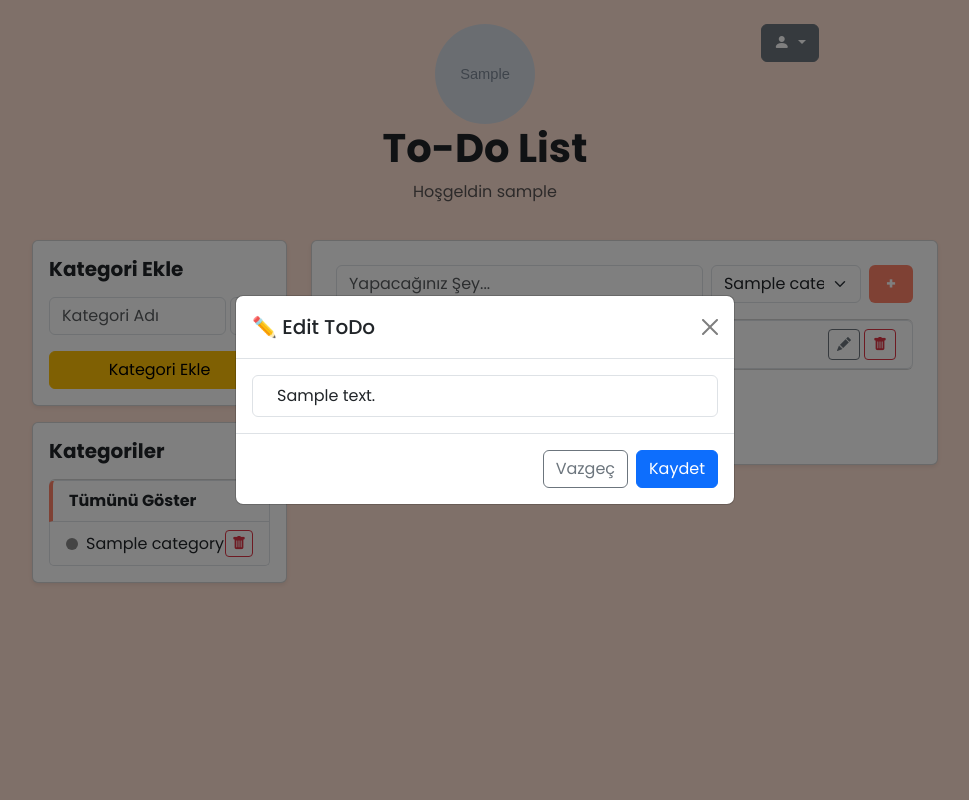
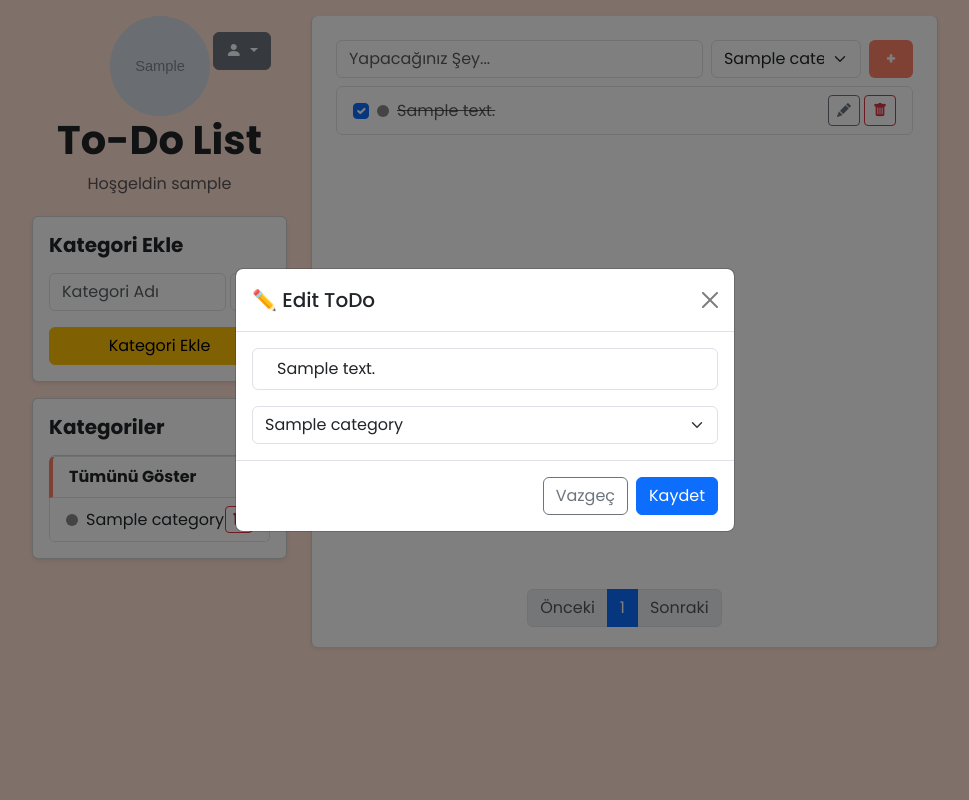
Before and after one commit to kadrzeybek/to-do_list, a PHP site: page / in a window 1280 px wide, after a click that opens the changed part. Shown: the whole page, without its empty margins (155-1124 px from the left). Run offline with PHP 8.4, Linux system fonts and the light colour scheme; the visitor is signed in with stand-in values (Sample User, id 1); tables that the repository leaves empty or names only in its code hold one stand-in row (values such as "Sample post"); grey boxes marked "Sample" are stand-in pictures.

Commit message:
todo update modal is updated

```diff
--- a/css/style.css
+++ b/css/style.css
@@ -316,10 +316,28 @@ main.sign-up-mode .carousel {
     color: #212529;
 }
 
+.category_select{
+  width: 150px;
+}
+
+
+
+.todo_text-scroll {
+  max-width: 100%;
+  overflow: hidden;
+  text-overflow: ellipsis;
+  white-space: nowrap;
+}
+
 
 
 
 @media (max-width: 850px) {
+  .todo-card {
+    display: flex;
+    flex-direction: column;
+    height: auto
+  }
   .box {
     height: auto;
     max-width: 550px;
@@ -332,6 +350,9 @@ main.sign-up-mode .carousel {
     width: revert;
     height: revert;
     padding: 2rem;
+  }
+  .category_select{
+    width: 100px;
   }
 
   .forms-wrap {
--- a/index.php
+++ b/index.php
@@ -39,7 +39,6 @@ if ($stmt) {
     $_SESSION['user_id'] = $user['user_id'];
     $user_id = $user['user_id'];
 } else {
-    // Hata yönetimi
     die("Kullanıcı bilgileri alınamadı.");
 }
 // --- Yeni Kategori Ekle ---
@@ -65,14 +64,14 @@ $category_stmt = execute_query($conn, "SELECT category_id, category_name, color
 if ($category_stmt) {
     $result = mysqli_stmt_get_result($category_stmt);
     while ($row = mysqli_fetch_assoc($result)) {
-        $categories[] = $row; // tüm kategorileri diziye at
-        $categoryColors[$row['category_name']] = $row['color']; // renk eşleştir
+        $categories[] = $row;
+        $categoryColors[$row['category_name']] = $row['color'];
     }
 }
 
 
 //paging
-$limit = 5;
+$limit = 10;
 $page = isset($_GET['page']) ? (int)$_GET['page'] : 1;
 $page = max($page, 1);
 $offset = ($page - 1) * $limit;
@@ -97,15 +96,19 @@ if (!empty($todo_text)) {
 }
 
 // --- ToDo Güncelleme (Metin) ---
-if ($_SERVER['REQUEST_METHOD'] === 'POST' && isset($_POST['todo_id'], $_POST['todo_text']) && !isset($_POST['done'])) {
+if ($_SERVER['REQUEST_METHOD'] === 'POST' && isset($_POST['todo_id'], $_POST['todo_text'], $_POST['category_id']) && !isset($_POST['done'])) {
     $todo_id = intval($_POST['todo_id']);
     $todo_text = trim($_POST['todo_text']);
-    if (!empty($todo_text)) {
-        execute_query($conn, "UPDATE todos SET todo_text = ?, updated_at = CURRENT_TIMESTAMP WHERE todo_id = ?", "si", $todo_text, $todo_id);
+    $category_id = intval($_POST['category_id']);
+
+    if (!empty($todo_text) && $category_id > 0) {
+        execute_query($conn, "UPDATE todos SET todo_text = ?, category_id = ?, updated_at = CURRENT_TIMESTAMP WHERE todo_id = ?", "sii", $todo_text, $category_id, $todo_id);
     }
+
     header("Location: index.php");
     exit();
 }
+
 
 
 // --- ToDo Güncelleme (Yapıldı) ---
@@ -126,14 +129,14 @@ if ($filter_category_id) {
         $conn,
         "SELECT todos.*, categories.category_name
          FROM todos
-        LEFT JOIN categories
-        ON todos.category_id = categories.category_id AND categories.user_id = ?
-        WHERE todos.user_id = ?
+         LEFT JOIN categories ON todos.category_id = categories.category_id
+         WHERE todos.user_id = ? AND todos.category_id = ?
          ORDER BY todos.done ASC, todos.updated_at DESC
          LIMIT ? OFFSET ?",
         "iiii",
-        $user_id, $user_id, $limit, $offset
+        $user_id, $filter_category_id, $limit, $offset
     );
+
 
 } else {
     $stmt = execute_query(
@@ -158,6 +161,8 @@ if ($stmt) {
 }
 
 
+
+
 ?>
 
 <!doctype html>
@@ -169,13 +174,16 @@ if ($stmt) {
     <link href="https://cdn.jsdelivr.net/npm/bootstrap@5.3.0-alpha1/dist/css/bootstrap.min.css" rel="stylesheet" integrity="sha384-GLhlTQ8iRABdZLl6O3oVMWSktQOp6b7In1Zl3/Jr59b6EGGoI1aFkw7cmDA6j6gD" crossorigin="anonymous">
     <link rel="stylesheet" href="https://cdn.jsdelivr.net/npm/bootstrap-icons@1.10.5/font/bootstrap-icons.css" />
     <link href="./css/style.css" rel="stylesheet">
+<style>
+
+</style>
 </head>
 <body>
-    <div class="container py-2 px-4">
-        <div class="row">
-            <div class="col-12">
+    <div class="container py-3 px-4">
+    <div class="row justify-content-center align-items-stretch">
+    <div class="col-lg-3 mb-3 mb-lg-0">
                 <div class="d-flex justify-content-center">
-                    <div class="mb-1 p-3 position-relative text-center" style="max-width: 700px; width: 100%;"><img id="currentAvatar" src="img/<?php echo htmlspecialchars($user['avatar']); ?>" width="100" height="100" class="rounded-circle ">
+                    <div class="mb-1 position-relative text-center" style=" width: 100%;"><img id="currentAvatar" src="img/<?php echo htmlspecialchars($user['avatar']); ?>" width="100" height="100" class="rounded-circle ">
                         <div class="dropdown position-absolute top-0 end-0 m-3">
                             <a class="btn btn-secondary dropdown-toggle" href="#" role="button" id="dropdownMenuLink" data-bs-toggle="dropdown" aria-expanded="false">
                                 <i class="bi bi-person-fill"></i>
@@ -193,12 +201,8 @@ if ($stmt) {
                         <p class="text-muted mt-2">Hoşgeldin <?php echo htmlspecialchars($username); ?></p>
                     </div>
                 </div>
-            </div>
-        </div>
-        <div class="row justify-content-center aling-items-stretch">
-            <div class="col-md-3">
-                <div class="d-flex flex-column gap-3 h-100">
-                    <div class="card p-3 shadow-sm h-100">
+                <div class="d-flex flex-column gap-3">
+                    <div class="card p-3 shadow-sm ">
                         <h5 class="fw-bold mb-3">Kategori Ekle</h5>
                         <form method="POST" action="index.php">
                             <div class="d-flex mb-3 gap-1">
@@ -210,12 +214,19 @@ if ($stmt) {
                         </form>
                     </div>
 
-                    <div class=" card p-3 mb-3 mb-md-0 shadow-sm h-100">
+                    <div class="card p-3  mb-md-0 shadow-sm h-100 mb-3">
                         <h5 class="fw-bold mb-3">Kategoriler</h5>
-                        <ul class="list-group">
-                            <li class="list-group-item <?php if (!$filter_category_id) echo 'active_1'; ?>">
+                        <ul class="list-group h-100" style="max-height: 193px; overflow-y: auto;">
+                            <li class="list-group-item
+                                <?php if (!$filter_category_id) echo 'active_1'; ?>">
                                     <a href="index.php" class="text-decoration-none text-dark d-block">Tümünü Göster</a>
                             </li>
+                            <?php if (empty($categories)): ?>
+                                <li class="list-group-item text-center">
+                                    <img src="./img/dog.svg" class="img-fluid mb-2" style="max-height: 100px;" alt="Kategori yok">
+                                    <div>Henüz kategori yok.</div>
+                                </li>
+                            <?php endif; ?>
                             <?php foreach ($categories as $cat): ?>
                                 <li class="list-group-item d-flex align-items-center justify-content-between <?php if ($filter_category_id == $cat['category_id']) echo 'active_1'; ?>">
                                     <div class="d-flex align-items-center gap-2">
@@ -238,47 +249,54 @@ if ($stmt) {
                     </div>
                 </div>
             </div>
-            <div class="col-md-7">
-                <div class="card p-4 shadow-sm" >
+            <div class="col-lg-7">
+                <div class="card p-4 pb-1 shadow-sm " style="border-bottom: none; border-top: none;" >
                     <?php
                         $category_stmt = execute_query($conn, "SELECT * FROM categories WHERE user_id = ?", "i", $user_id);
                         $categories = mysqli_stmt_get_result($category_stmt);
 
                     ?>
                     <form method="post" class="w-100">
-                        <div class="d-flex w-100 mb-3 align-items-center todo_form">
+                        <div class="d-flex w-100 mb-2 align-items-center todo_form">
                             <input type="text" name="todo_text" class="form-control flex-grow-1 me-2" placeholder="Yapacağınız Şey..." required>
-                            <select name="category_id" class="form-select me-2" style="width: 150px;">
+                            <select name="category_id" class="form-select me-2 category_select">
                                 <?php foreach ($categories as $cat): ?>
                                     <option value="<?php echo $cat['category_id']; ?>"><?php echo htmlspecialchars($cat['category_name']); ?></option>
                                 <?php endforeach; ?>
                             </select>
-
-
                             <button type="submit" name="add_todo" class="btn text-white fw-bold px-3" style="background-color:#ff8269;">+</button>
                         </div>
                     </form>
-                    <ul class="list-group">
-                        <?php while ($todo = mysqli_fetch_assoc($todos)): ?>
-                            <li class="list-group-item d-flex align-items-center justify-content-between gap-2 <?php echo ($todo['done'] ?? 0) ? 'completed' : ''; ?>">
-                                <div class="d-flex align-items-start flex-grow-1 overflow-hidden gap-2" style="min-width: 0;">
+                    <ul  class="list-group todo-list-scroll" style="min-height: 503px; overflow-y: auto;">
+                        <?php
+                            $hasTodo = false;
+                            while ($todo = mysqli_fetch_assoc($todos)) {
+                                $hasTodo = true;
+                        ?>
+                            <li class="list-group-item d-flex align-items-center justify-content-between gap-2  <?php echo ($todo['done'] ?? 0) ? 'completed' : ''; ?>">
+                                <div class="d-flex align-items-start flex-grow-1 gap-2" style="min-width: 0; overflow-x: auto; white-space: nowrap;">
                                     <form method="post" class="m-0 p-0" style="display: inline-block; width: auto;">
                                         <input type="hidden" name="todo_id" value="<?php echo $todo['todo_id']; ?>">
                                         <input type="hidden" name="done" value="<?php echo ($todo['done'] ?? 0) ? '0' : '1'; ?>">
                                         <input type="checkbox" class="form-check-input custom-checkbox" onchange="this.form.submit()" <?php echo ($todo['done'] ?? 0) ? 'checked' : ''; ?>>
                                     </form>
                                     <div class="d-flex align-items-center gap-2">
-                                        <div style="width: 12px; height: 12px; border-radius: 50%; background-color: <?php echo $categoryColors[$todo['category_name']] ?? '#ced4da'; ?>;">
+                                        <div style="width: 12px; height: 12px; border-radius: 50%; background-color: <?php echo $categoryColors[$todo['category_name']] ?? '#ced4da'; ?>;"></div>
+                                        <div class="todo-text-scroll <?php echo ($todo['done'] ?? 0) ? 'text-decoration-line-through text-muted' : ''; ?>">
+                                            <?php echo htmlspecialchars($todo['todo_text']); ?>
                                         </div>
-                                        <span class="text-break text-start <?php echo ($todo['done'] ?? 0) ? 'text-decoration-line-through text-muted' : ''; ?>">
-                                            <?php echo htmlspecialchars($todo['todo_text']); ?>
-                                        </span>
                                     </div>
                                 </div>
                                 <div class="d-flex gap-1">
-                                    <button type="button" class="btn btn-sm btn-outline-secondary" data-bs-toggle="modal" data-bs-target="#editModal" data-id="<?php echo $todo['todo_id']; ?>" data-text="<?php echo htmlspecialchars($todo['todo_text']); ?>">
+                                    <button type="button" class="btn btn-sm btn-outline-secondary"
+                                        data-bs-toggle="modal"
+                                        data-bs-target="#editModal"
+                                        data-id="<?php echo $todo['todo_id']; ?>"
+                                        data-text="<?php echo htmlspecialchars($todo['todo_text']); ?>"
+                                        data-category-id="<?php echo $todo['category_id']; ?>">
                                         <i class="bi bi-pencil-fill"></i>
                                     </button>
+
                                     <form method="post" action="delete_todo.php" class="m-0 p-0">
                                         <input type="hidden" name="todo_id" value="<?php echo $todo['todo_id']; ?>">
                                         <button type="submit" class="btn btn-sm btn-outline-danger">
@@ -287,9 +305,16 @@ if ($stmt) {
                                     </form>
                                 </div>
                             </li>
-                        <?php endwhile; ?>
+                        <?php } ?>
+
+                        <?php if (!$hasTodo): ?>
+                            <li class="list-group-item text-center mb-3 d-flex flex-column align-items-center justify-content-center pt-5">
+                                <img src="img/empty_todo.svg" alt="Boş Liste" style="max-height: 443px;" class=" img-fluid mb-3">
+                                <p class="text-muted">Yapılacaklar listen şu an boş. Hemen bir şeyler eklemeye ne dersin? 🚀</p>
+                            </li>
+                        <?php endif; ?>
                     </ul>
-                    <div class="mt-3">
+                    <?php if ($hasTodo): ?>
                             <ul class="pagination justify-content-center">
                                 <li class="page-item <?php if ($page <= 1) echo 'disabled'; ?>">
                                     <a class="page-link" href="<?php if ($page > 1) echo '?page=' . ($page - 1); else echo '#'; ?>">Önceki</a>
@@ -303,7 +328,8 @@ if ($stmt) {
                                     <a class="page-link" href="<?php if ($page < $total_pages) echo '?page=' . ($page + 1); else echo '#'; ?>">Sonraki</a>
                                 </li>
                             </ul>
-                    </div>
+                    <?php endif; ?>
+
                 </div>
             </div>
         </div>
@@ -325,7 +351,17 @@ if ($stmt) {
                 </div>
                 <div class="modal-body">
                     <input type="hidden" name="todo_id" id="editTodoId">
-                    <input type="text" class="form-control  px-4 py-2" id="editTodoText" name="todo_text" placeholder="Update your task..." required>
+
+                    <!-- Text -->
+                    <input type="text" class="form-control px-4 py-2 mb-3" id="editTodoText" name="todo_text" placeholder="Update your task..." required>
+
+                    <!-- Category -->
+                    <select name="category_id" id="editTodoCategory" class="form-select">
+                        <?php foreach ($categories as $cat): ?>
+                            <option value="<?php echo $cat['category_id']; ?>"><?php echo htmlspecialchars($cat['category_name']); ?></option>
+                        <?php endforeach; ?>
+                    </select>
+
                 </div>
                 <div class="modal-footer">
                     <button type="button" class="btn btn-outline-secondary" data-bs-dismiss="modal">Vazgeç</button>
@@ -335,6 +371,7 @@ if ($stmt) {
         </div>
     </div>
 </form>
+
 
 
 <form method="POST" action="update_profile.php" enctype="multipart/form-data">
@@ -432,7 +469,5 @@ document.addEventListener('DOMContentLoaded', () => {
     integrity="sha384-w76AqPfDkMBDXo30jS1Sgez6pr3x5MlQ1ZAGC+nuZB+EYdgRZgiwxhTBTkF7CXvN"
     crossorigin="anonymous"></script>
     <script src="./js/app.js"></script>
-
-
 </body>
 </html>
--- a/js/app.js
+++ b/js/app.js
@@ -38,16 +38,22 @@ bullets.forEach((bullet) => {
   bullet.addEventListener("click", moveSlider);
 });
 
+document.addEventListener('DOMContentLoaded', function () {
+  const editModal = document.getElementById('editModal');
+  if (!editModal) return;
 
-const editModal = document.getElementById('editModal');
   editModal.addEventListener('show.bs.modal', function (event) {
       const button = event.relatedTarget;
       const todoId = button.getAttribute('data-id');
       const todoText = button.getAttribute('data-text');
+      const categoryId = button.getAttribute('data-category-id');
 
-            const modalTodoId = editModal.querySelector('#editTodoId');
-            const modalTodoText = editModal.querySelector('#editTodoText');
+      const modalTodoId = document.getElementById('editTodoId');
+      const modalTodoText = document.getElementById('editTodoText');
+      const modalCategory = document.getElementById('editTodoCategory');
 
       modalTodoId.value = todoId;
       modalTodoText.value = todoText;
+      modalCategory.value = categoryId;
   });
+});
```
Also changed, not shown: delete_account.php (added, +23 -0 lines), img/dog.svg (added), img/empty_todo.svg (added), update_profile.php (line endings or trailing spaces), 1 other file. Lines whose indentation alone changed are shown as unchanged.
